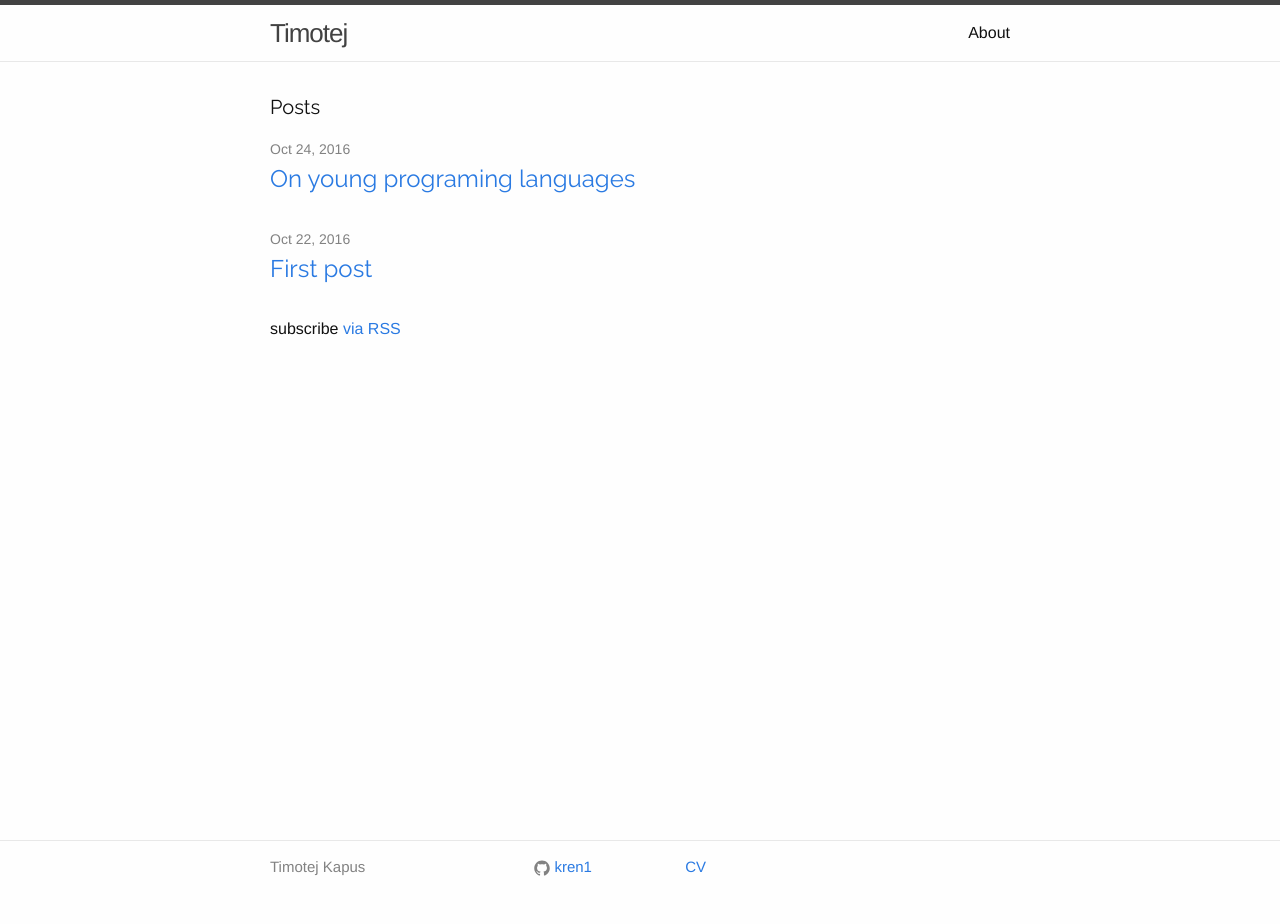
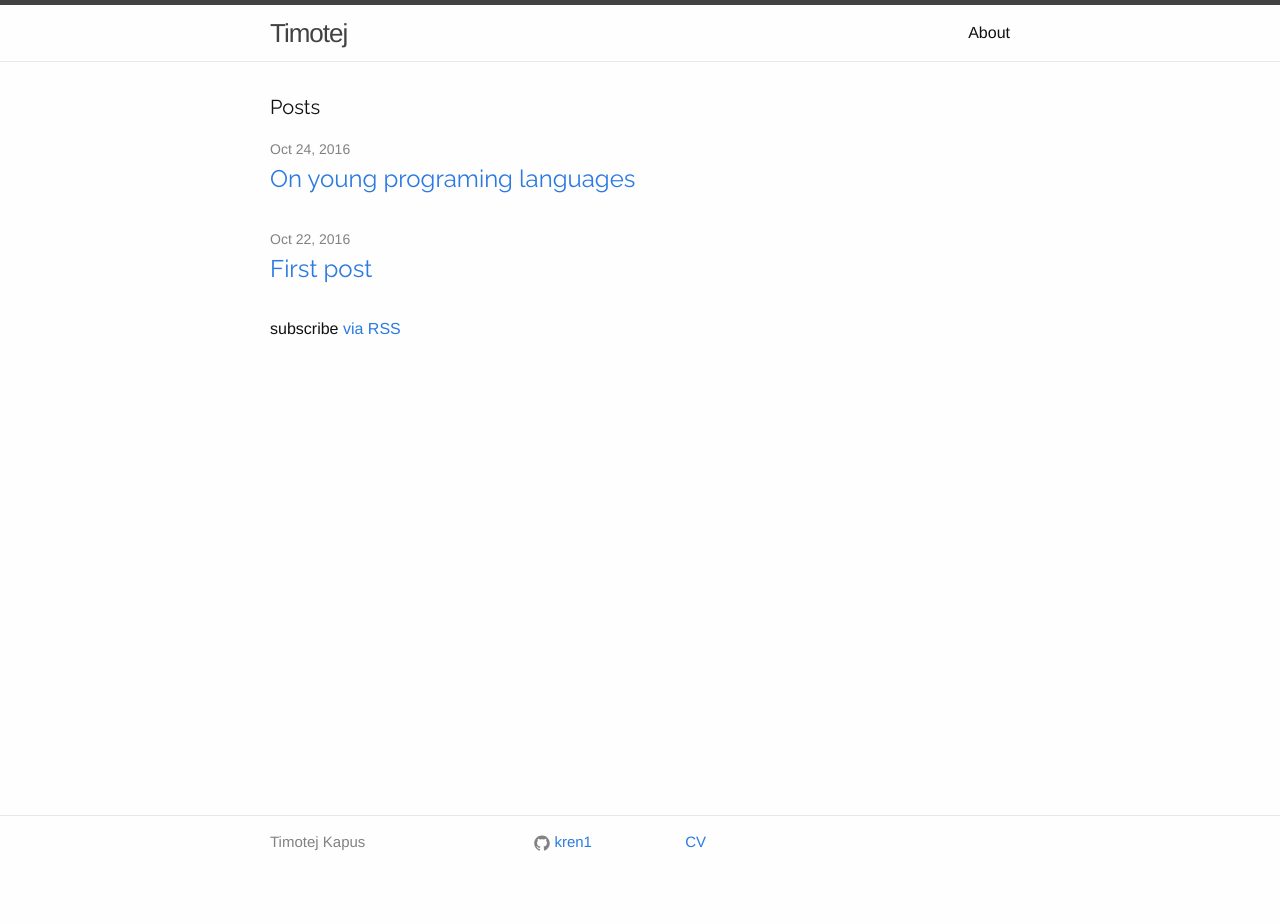
Before and after one commit to kren1/kren1.github.io, a Jekyll site: the page built from index.md, in a window 1280 px wide. Built offline with Jekyll 4.4.1, drawn with Linux system fonts in a browser that asks for light colours; after the commit the page ends 900 px from its top, so only the background shows below that.

Commit message:
Adjust footer size

```diff
--- a/_sass/minima/_base.scss
+++ b/_sass/minima/_base.scss
@@ -10,9 +10,9 @@ dl, dd, ol, ul, figure {
 
 
 div#wrap{
-  min-height: -webkit-calc(100% - 60px);     /* Chrome */
-  min-height: -moz-calc(100% - 60px);     /* Firefox */
-  min-height: calc(100% - 60px);
+  min-height: -webkit-calc(100% - 85px);     /* Chrome */
+  min-height: -moz-calc(100% - 85px );     /* Firefox */
+  min-height: calc(100% - 85px);
 }
 /**
  * Basic styling
```
